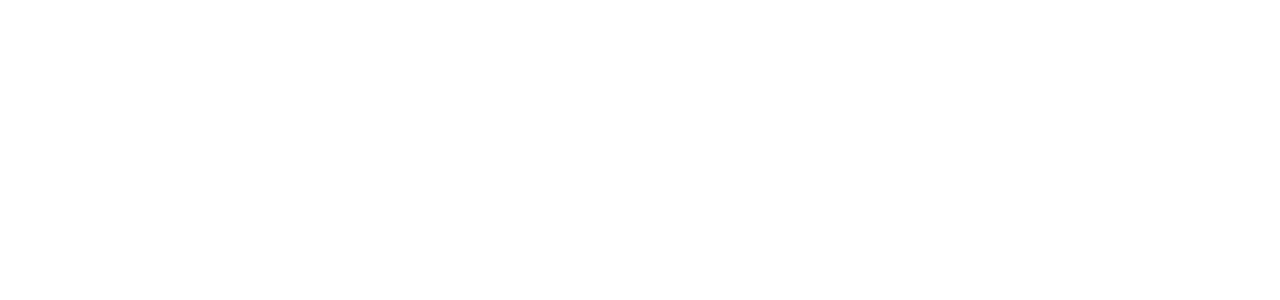
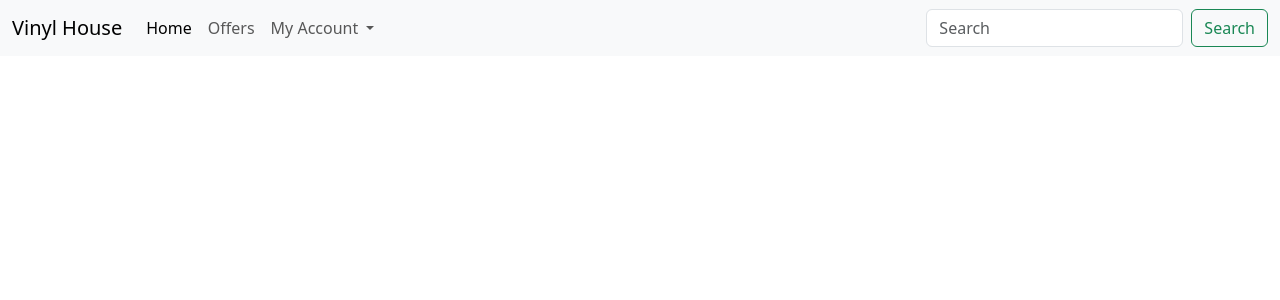
Before and after one commit to adamgilroy22/vinyl-house, a Django app: page / in a window 1280 px wide. Before the commit the part shown is empty. Shown: the top 300 px of the page. Run offline with Django 3.2, Linux system fonts and the light colour scheme.

Commit message:
Add basic nav menu

```diff
--- a/templates/base.html
+++ b/templates/base.html
@@ -33,6 +33,40 @@
     </head>
   <body>
 
+    <nav class="navbar navbar-expand-lg bg-body-tertiary">
+      <div class="container-fluid">
+        <a class="navbar-brand" href="#">Vinyl House</a>
+        <button class="navbar-toggler" type="button" data-bs-toggle="collapse" data-bs-target="#navbarSupportedContent" aria-controls="navbarSupportedContent" aria-expanded="false" aria-label="Toggle navigation">
+          <span class="navbar-toggler-icon"></span>
+        </button>
+        <div class="collapse navbar-collapse" id="navbarSupportedContent">
+          <ul class="navbar-nav me-auto mb-2 mb-lg-0">
+            <li class="nav-item">
+              <a class="nav-link active" aria-current="page" href="#">Home</a>
+            </li>
+            <li class="nav-item">
+              <a class="nav-link" href="#">Offers</a>
+            </li>
+            <li class="nav-item dropdown">
+              <a class="nav-link dropdown-toggle" href="#" role="button" data-bs-toggle="dropdown" aria-expanded="false">
+                My Account
+              </a>
+              <ul class="dropdown-menu">
+                <li><a class="dropdown-item" href="#">Sign Up</a></li>
+                <li><a class="dropdown-item" href="#">Log In</a></li>
+                <li><hr class="dropdown-divider"></li>
+                <li><a class="dropdown-item" href="#">Wishlist</a></li>
+              </ul>
+            </li>
+          </ul>
+          <form class="d-flex" role="search">
+            <input class="form-control me-2" type="search" placeholder="Search" aria-label="Search">
+            <button class="btn btn-outline-success" type="submit">Search</button>
+          </form>
+        </div>
+      </div>
+    </nav>
+
     {% block content %}
     <!-- Content Goes here -->
     {% endblock %}
```
